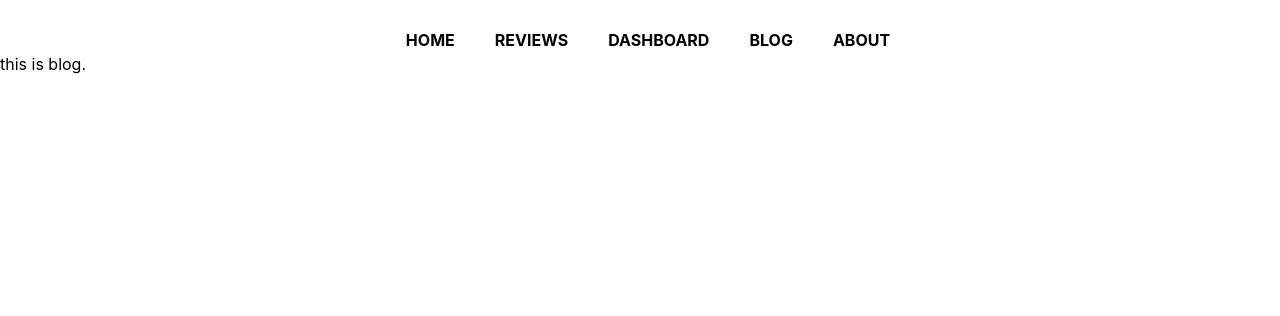
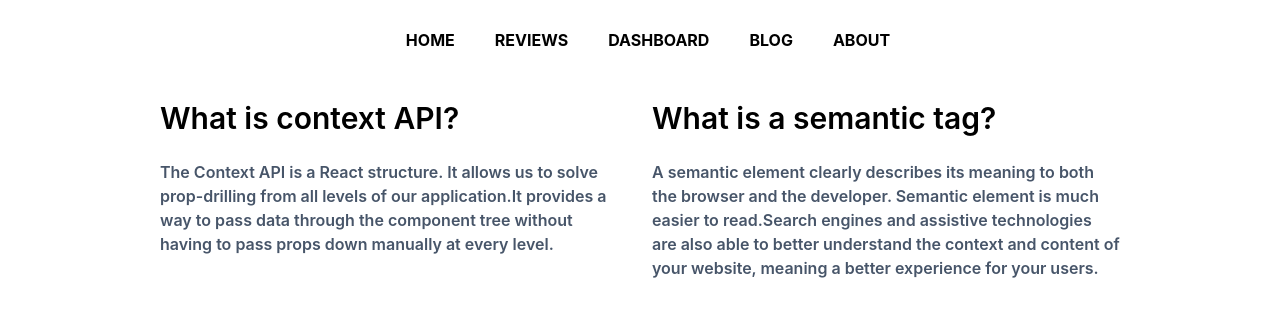
Before and after one commit to Dev-Zual/react-products-analysis-site, a React (Create React App) app: page /blog in a window 1280 px wide. Shown: the top 316 px of the page. Built offline with nearby package versions, Linux system fonts and the light colour scheme.

Commit message:
added two quistions

```diff
--- a/src/components/Blog/Blog.js
+++ b/src/components/Blog/Blog.js
@@ -2,8 +2,27 @@ import React from 'react';
 
 const Blog = () => {
   return (
-    <div>
-      <h3>this is blog.</h3>
+    <div className="w-3/4 mx-auto mt-12 grid md:grid-cols-2 gap-6 sm:grid-cols-1">
+      <div>
+        {' '}
+        <h1 className="text-3xl font-semibold">What is context API?</h1>
+        <p className="mt-6 text-slate-600 font-semibold">
+          The Context API is a React structure. It allows us to solve
+          prop-drilling from all levels of our application.It provides a way to
+          pass data through the component tree without having to pass props down
+          manually at every level.
+        </p>
+      </div>
+      <div>
+        <h1 className="text-3xl font-semibold"> What is a semantic tag?</h1>
+        <p className="mt-6 text-slate-600 font-semibold">
+          A semantic element clearly describes its meaning to both the browser
+          and the developer. Semantic element is much easier to read.Search
+          engines and assistive technologies are also able to better understand
+          the context and content of your website, meaning a better experience
+          for your users.
+        </p>
+      </div>
     </div>
   );
 };
--- a/src/components/Reviews/Reviews.js
+++ b/src/components/Reviews/Reviews.js
@@ -7,7 +7,7 @@ const Reviews = () => {
   return (
     <div>
       <h1 className="text-4xl mt-11 font-semibold text-center">
-        <h1 className="text-4xl mb-8 mt-11 font-semibold text-center">
+        <h1 className="text-4xl mb-8 mt-11 text-sky-500 font-semibold text-center">
           See What Our Customer Says!!!
         </h1>
       </h1>
```
